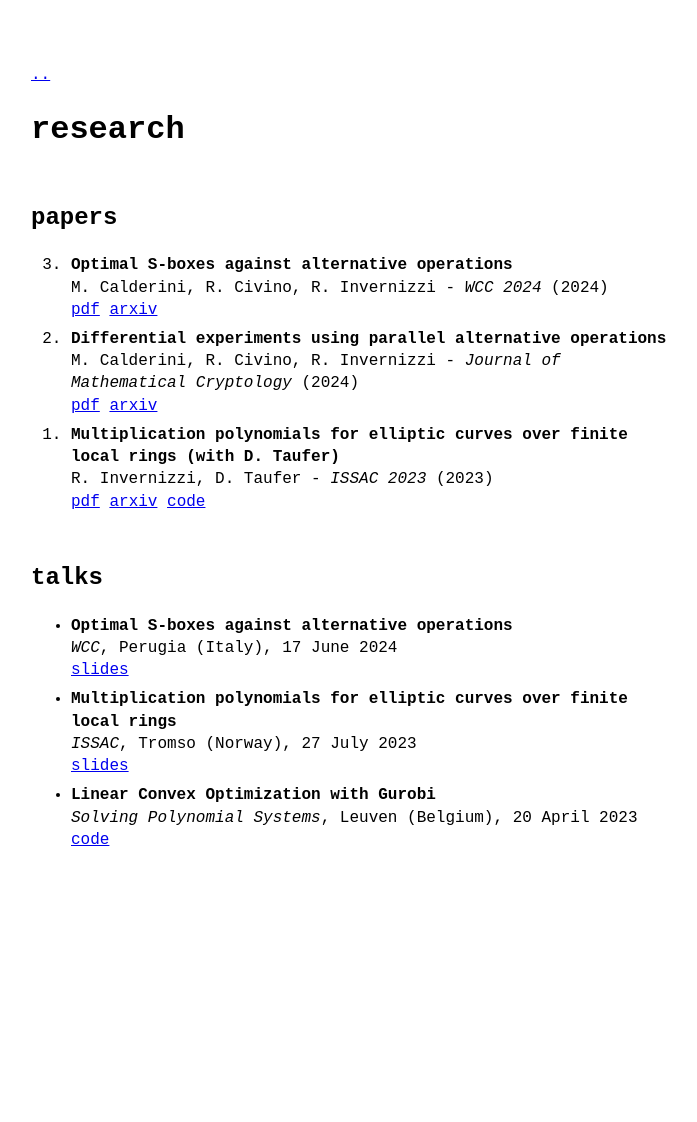
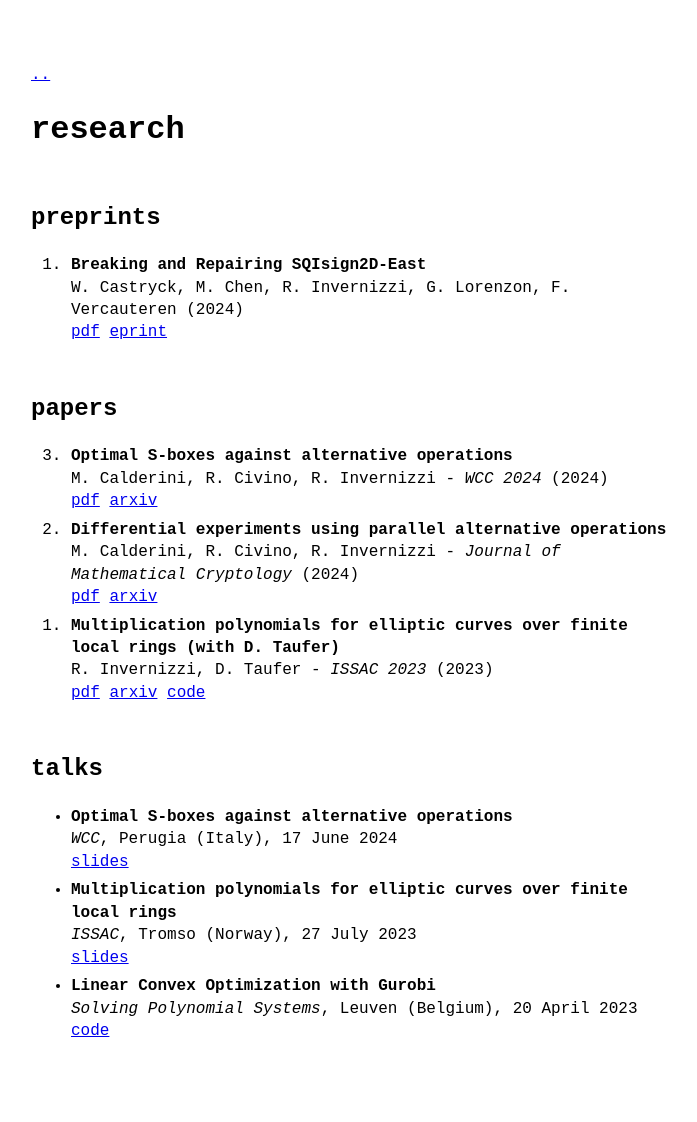
Before and after one commit to r98inver/r98inver.github.io, a Jekyll site: the page built from _pages/research.md, in a window 1280 px wide. Shown: the whole page, without its empty margins (289-986 px from the left). Built offline with Jekyll 4.4.1, drawn with Linux system fonts in a browser that asks for light colours; before the commit the page ends 931 px from its top, so only the background shows below that.

Commit message:
east break

```diff
--- /dev/null
+++ b/_data/preprints.yml
@@ -0,0 +1,6 @@
+entries:
+  - title: Breaking and Repairing SQIsign2D-East
+    authors: W. Castryck, M. Chen, R. Invernizzi, G. Lorenzon, F. Vercauteren
+    year: 2024
+    pdf: 2409_eastattack.pdf
+    eprint: "2024/1453"
--- a/_pages/research.md
+++ b/_pages/research.md
@@ -2,6 +2,14 @@
 layout: page
 title: research
 ---
+
+{% if site.data.preprints %}
+
+## preprints
+
+{% include papers_list.html collection=site.data.preprints.entries %}
+
+{% endif %}
 
 ## papers
 
```
Also changed, not shown: 1 other file.
